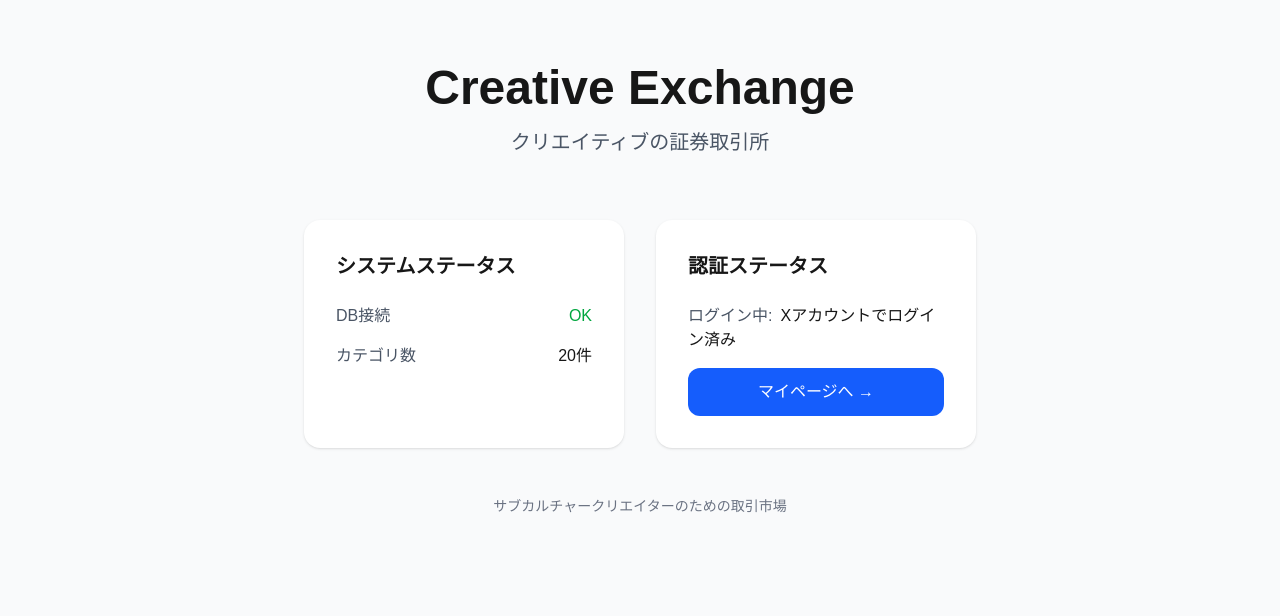
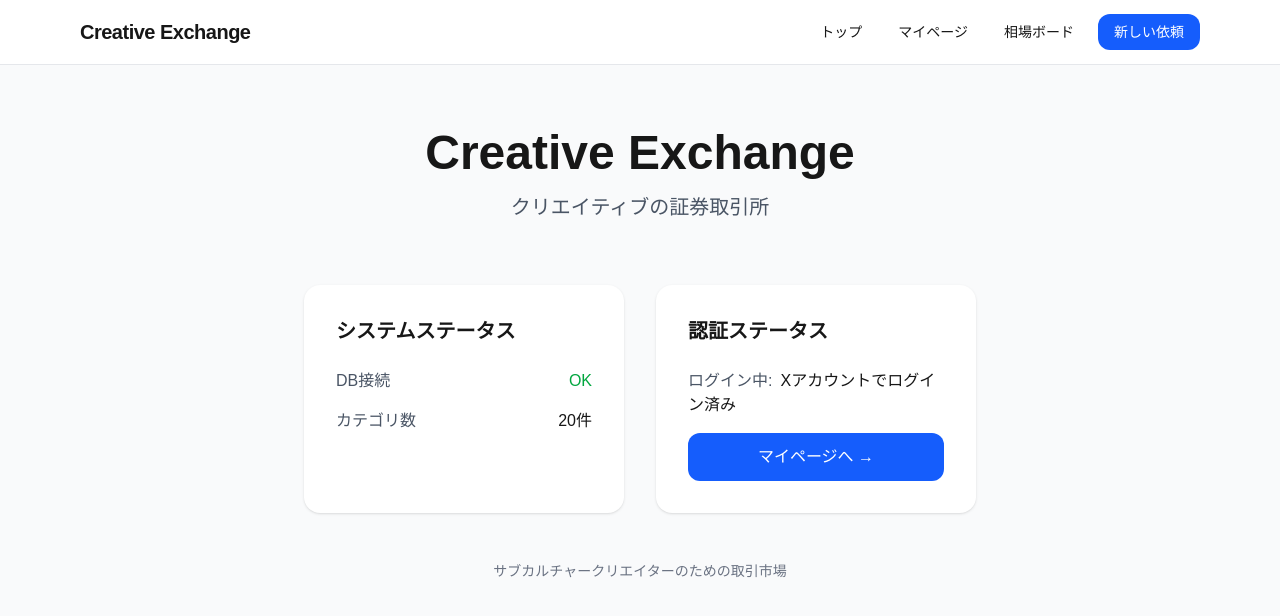
Before and after one commit to TAIGA-SAKONOE/creative-exchange, a Next.js app in the folder creative-exchange/: page / in a window 1280 px wide. Shown: the top 616 px of the page. Built offline with nearby package versions, Linux system fonts and the light colour scheme.

Commit message:
Update layout.tsx

```diff
--- a/creative-exchange/app/layout.tsx
+++ b/creative-exchange/app/layout.tsx
@@ -1,33 +1,73 @@
-import type { Metadata } from "next";
-import { Geist, Geist_Mono } from "next/font/google";
-import "./globals.css";
+import type { Metadata } from 'next'
+import Link from 'next/link'
+import { Geist, Geist_Mono } from 'next/font/google'
+import './globals.css'
 
 const geistSans = Geist({
-  variable: "--font-geist-sans",
-  subsets: ["latin"],
-});
+  variable: '--font-geist-sans',
+  subsets: ['latin'],
+})
 
 const geistMono = Geist_Mono({
-  variable: "--font-geist-mono",
-  subsets: ["latin"],
-});
+  variable: '--font-geist-mono',
+  subsets: ['latin'],
+})
 
 export const metadata: Metadata = {
-  title: "Create Next App",
-  description: "Generated by create next app",
-};
+  title: 'Creative Exchange',
+  description: 'サブカルチャークリエイターのための取引市場',
+}
 
 export default function RootLayout({
   children,
 }: Readonly<{
-  children: React.ReactNode;
+  children: React.ReactNode
 }>) {
   return (
     <html
-      lang="en"
+      lang="ja"
       className={`${geistSans.variable} ${geistMono.variable} h-full antialiased`}
     >
-      <body className="min-h-full flex flex-col">{children}</body>
+      <body className="min-h-full bg-gray-50 text-gray-900">
+        <header className="sticky top-0 z-40 border-b border-gray-200 bg-white/90 backdrop-blur">
+          <div className="max-w-6xl mx-auto px-4">
+            <div className="h-16 flex items-center justify-between">
+              <Link href="/" className="text-xl font-bold tracking-tight">
+                Creative Exchange
+              </Link>
+
+              <nav className="flex items-center gap-2 md:gap-3 text-sm">
+                <Link
+                  href="/"
+                  className="px-3 py-2 rounded-xl hover:bg-gray-100 transition"
+                >
+                  トップ
+                </Link>
+                <Link
+                  href="/mypage"
+                  className="px-3 py-2 rounded-xl hover:bg-gray-100 transition"
+                >
+                  マイページ
+                </Link>
+                <Link
+                  href="/market"
+                  className="px-3 py-2 rounded-xl hover:bg-gray-100 transition"
+                >
+                  相場ボード
+                </Link>
+                <Link
+                  href="/request/new"
+                  className="px-4 py-2 rounded-xl bg-blue-600 text-white hover:bg-blue-700 transition"
+                >
+                  新しい依頼
+                </Link>
+              </nav>
+            </div>
+          </div>
+        </header>
+
+        <main>{children}</main>
+      </body>
     </html>
-  );
+  )
 }
```
